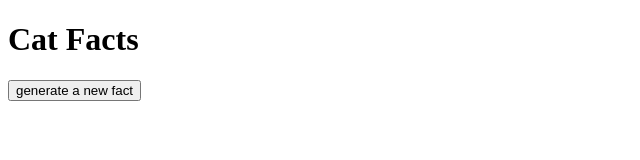
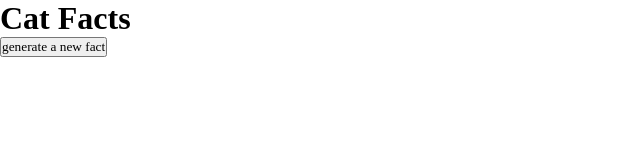
Before and after one commit to ShivA-Zz18/daily-practice, a plain HTML site: page newStart.HTml in a window 1280 px wide. Shown: the whole page, without its empty margins (0-640 px from the left). Drawn offline with nearby package versions, Linux system fonts and the light colour scheme.

Commit message:
Add files via upload

```diff
--- a/newStart.css
+++ b/newStart.css
@@ -0,0 +1,11 @@
+ *{
+Margin:0;
+Padding:0;
+Box-sizing: border-box;
+Font-family: xyz;
+}
+
+html,body{
+Width:100%;
+Height:100%;
+}
```
Also changed, not shown: newStart.HTml (+2 -0 lines), newStart.js (line endings or trailing spaces).
